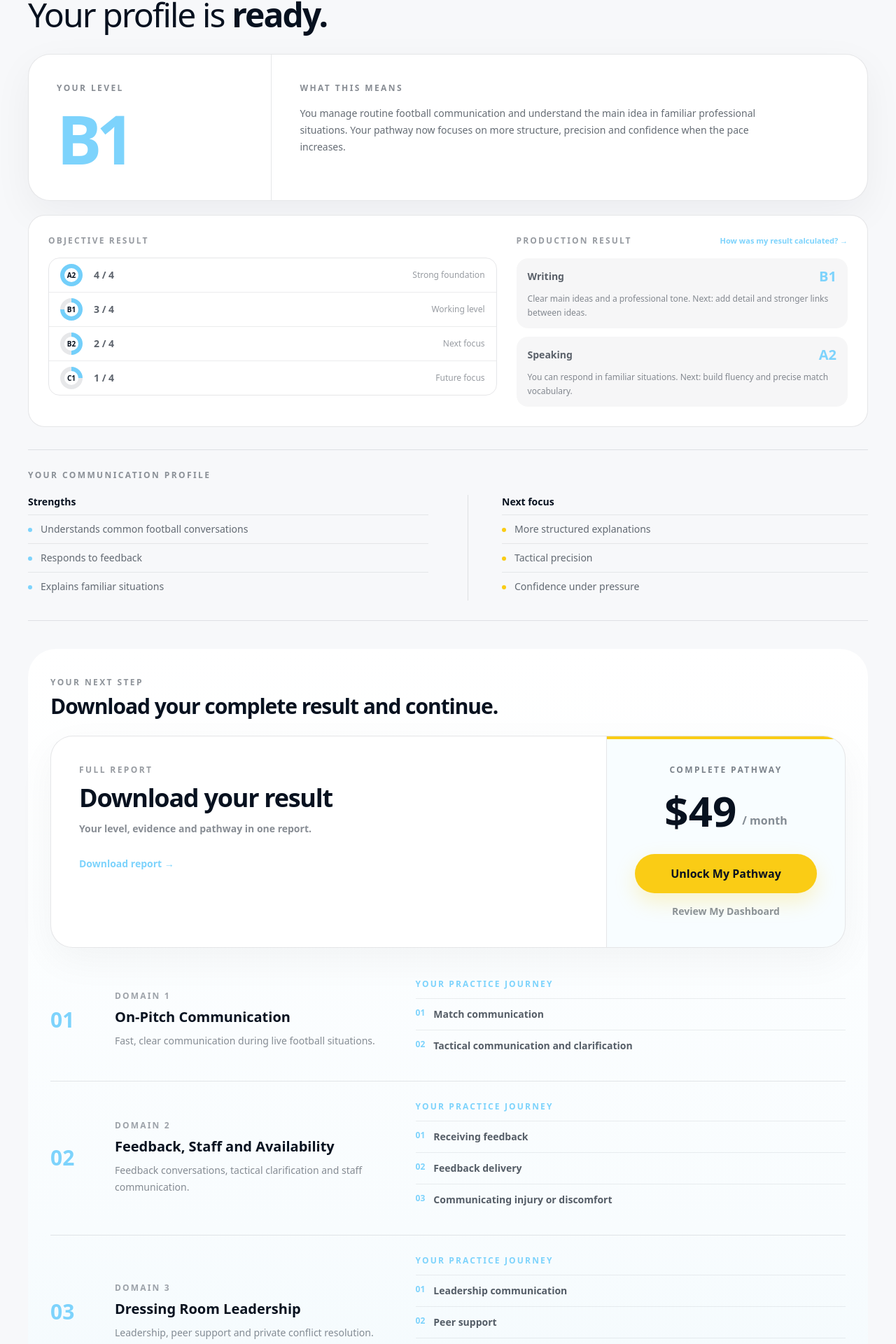
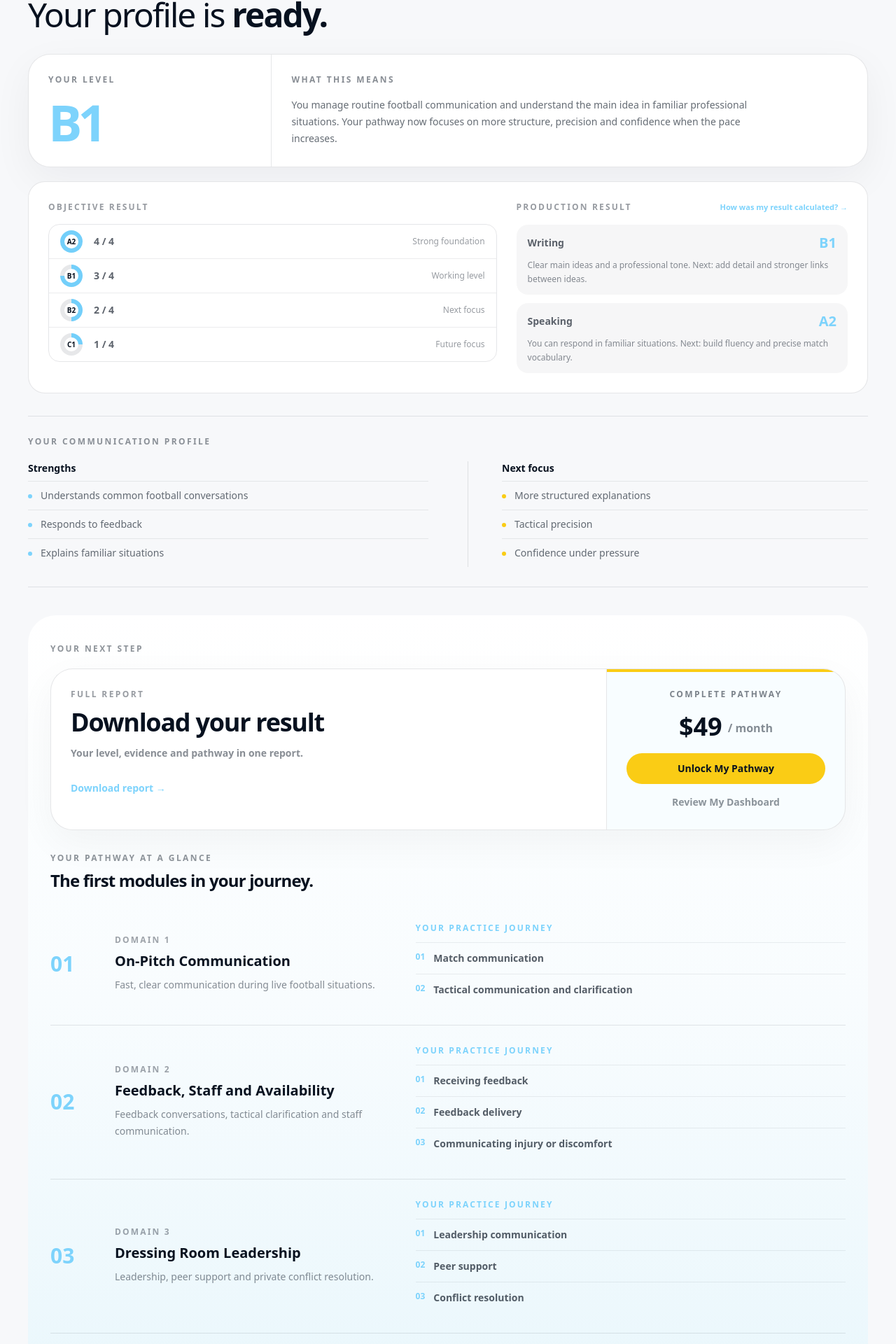
Before and after one commit to feifootball/fei-platform, a Next.js app: page /diagnostic/results/1 in a window 1280 px wide. Shown: the part 156-2076 px from the top of the page at 70% size. Built offline with nearby package versions, Linux system fonts and the light colour scheme; no server answers; the database is empty.

Commit message:
Compact result cards and streamline pathway preview

```diff
--- a/app/diagnostic/results/[attemptId]/page.tsx
+++ b/app/diagnostic/results/[attemptId]/page.tsx
@@ -143,11 +143,11 @@ export default function DiagnosticResultPage() {
 
         <section className="mt-8 rounded-[2rem] border border-fei-bg/10 bg-white shadow-[0_18px_55px_rgba(7,17,31,0.05)]">
           <div className="grid lg:grid-cols-[0.58fr_1.42fr]">
-            <div className="p-7 sm:p-10 lg:border-r lg:border-fei-bg/10">
+            <div className="p-5 sm:p-7 lg:border-r lg:border-fei-bg/10">
               <p className="text-xs font-black uppercase tracking-[0.2em] text-fei-bg/48">Your level</p>
-              <p className="mt-4 text-8xl font-black leading-none tracking-[-0.08em] text-fei-sky">{result.level}</p>
+              <p className="mt-4 text-7xl font-black leading-none tracking-[-0.08em] text-fei-sky">{result.level}</p>
             </div>
-            <div className="p-7 sm:p-10">
+            <div className="p-5 sm:p-7">
               <p className="text-xs font-black uppercase tracking-[0.2em] text-fei-bg/48">What this means</p>
               <p className="mt-4 max-w-2xl text-sm leading-6 text-fei-bg/62">{result.reason}</p>
             </div>
@@ -220,25 +220,29 @@ export default function DiagnosticResultPage() {
         </section>
 
         <section className="mt-10 rounded-[2.5rem] bg-gradient-to-b from-white via-[#f8fcfe] to-[#eaf7fc] px-5 py-8 sm:px-8 sm:py-10">
-          <div className="mb-6">
+          <div className="mb-5">
             <p className="text-xs font-black uppercase tracking-[0.2em] text-fei-bg/45">Your next step</p>
-            <h2 className="mt-2 text-2xl font-black tracking-[-0.035em] sm:text-3xl">Download your complete result and continue.</h2>
           </div>
           <div className="overflow-hidden rounded-[2rem] border border-fei-bg/10 bg-white shadow-[0_18px_55px_rgba(7,17,31,0.045)]">
             <div className="grid lg:grid-cols-[1fr_340px]">
-              <div className="p-7 sm:p-10 lg:border-r lg:border-fei-bg/10">
+              <div className="p-5 sm:p-7 lg:border-r lg:border-fei-bg/10">
                 <p className="text-xs font-black uppercase tracking-[0.2em] text-fei-bg/42">Full report</p>
                 <h2 className="mt-3 text-3xl font-black tracking-[-0.035em] sm:text-4xl">Download your result</h2>
                 <p className="mt-3 max-w-md text-sm font-semibold leading-6 text-fei-bg/48">Your level, evidence and pathway in one report.</p>
                 <a href="#download-result" className="mt-7 inline-flex text-sm font-bold text-fei-sky hover:underline">Download report →</a>
               </div>
-              <div className="relative flex flex-col justify-between border-t border-fei-bg/10 bg-fei-sky/[0.055] p-7 sm:p-10 lg:border-t-0"><div className="absolute inset-x-0 top-0 h-1 bg-fei-yellow" /><div><p className="text-center text-xs font-black uppercase tracking-[0.2em] text-fei-bg/52">Complete pathway</p><div className="mt-5 flex items-end justify-center gap-2"><p className="text-6xl font-black leading-none">$49</p><p className="pb-1 text-base font-bold text-fei-bg/48">/ month</p></div></div><div className="mt-8"><button type="button" onClick={() => router.push('/#pricing')} className="w-full rounded-full bg-fei-yellow px-6 py-4 text-base font-black shadow-[0_12px_30px_rgba(255,204,0,0.22)] transition hover:-translate-y-0.5">Unlock My Pathway</button><button type="button" onClick={() => router.push('/dashboard')} className="mt-4 w-full text-sm font-bold text-fei-bg/45 hover:text-fei-bg">Review My Dashboard</button></div></div>
+              <div className="relative flex flex-col justify-between border-t border-fei-bg/10 bg-fei-sky/[0.055] p-5 sm:p-7 lg:border-t-0"><div className="absolute inset-x-0 top-0 h-1 bg-fei-yellow" /><div><p className="text-center text-xs font-black uppercase tracking-[0.2em] text-fei-bg/52">Complete pathway</p><div className="mt-5 flex items-end justify-center gap-2"><p className="text-4xl font-black leading-none">$49</p><p className="pb-1 text-base font-bold text-fei-bg/48">/ month</p></div></div><div className="mt-5"><button type="button" onClick={() => router.push('/#pricing')} className="w-full rounded-full bg-fei-yellow px-5 py-3 text-sm font-black transition hover:-translate-y-0.5">Unlock My Pathway</button><button type="button" onClick={() => router.push('/dashboard')} className="mt-4 w-full text-sm font-bold text-fei-bg/45 hover:text-fei-bg">Review My Dashboard</button></div></div>
             </div>
           </div>
 
+          <div className="mt-8">
+            <p className="text-xs font-black uppercase tracking-[0.2em] text-fei-bg/45">Your pathway at a glance</p>
+            <h2 className="mt-2 text-2xl font-black tracking-[-0.035em]">The first modules in your journey.</h2>
+          </div>
           <div className="mt-4">
-            {domains.map((domain, index) => <article key={domain.title} className="grid gap-5 border-b border-fei-bg/10 py-7 lg:grid-cols-[72px_0.8fr_1.2fr] lg:items-center"><p className="text-3xl font-black text-fei-sky">{String(index + 1).padStart(2, '0')}</p><div><p className="text-xs font-black uppercase tracking-[0.18em] text-fei-bg/38">Domain {index + 1}</p><h3 className="mt-2 text-xl font-black">{domain.title}</h3><p className="mt-2 max-w-md text-sm leading-6 text-fei-bg/48">{domain.detail}</p></div><div><p className="mb-3 text-xs font-black uppercase tracking-[0.18em] text-fei-sky">Your practice journey</p>{domain.scenarios.map((scenario, i) => <div key={scenario} className="flex gap-3 border-t border-fei-bg/[0.07] py-3 text-sm font-bold text-fei-bg/68"><span className="text-xs text-fei-sky">{String(i + 1).padStart(2, '0')}</span>{scenario}</div>)}</div></article>)}
+            {domains.slice(0, 3).map((domain, index) => <article key={domain.title} className="grid gap-5 border-b border-fei-bg/10 py-7 lg:grid-cols-[72px_0.8fr_1.2fr] lg:items-center"><p className="text-3xl font-black text-fei-sky">{String(index + 1).padStart(2, '0')}</p><div><p className="text-xs font-black uppercase tracking-[0.18em] text-fei-bg/38">Domain {index + 1}</p><h3 className="mt-2 text-xl font-black">{domain.title}</h3><p className="mt-2 max-w-md text-sm leading-6 text-fei-bg/48">{domain.detail}</p></div><div><p className="mb-3 text-xs font-black uppercase tracking-[0.18em] text-fei-sky">Your practice journey</p>{domain.scenarios.map((scenario, i) => <div key={scenario} className="flex gap-3 border-t border-fei-bg/[0.07] py-3 text-sm font-bold text-fei-bg/68"><span className="text-xs text-fei-sky">{String(i + 1).padStart(2, '0')}</span>{scenario}</div>)}</div></article>)}
           </div>
+          <p className="mt-5 text-xs font-medium text-fei-bg/40">More role-specific modules will appear as you move through your pathway.</p>
         </section>
 
         <p className="mt-6 text-center text-xs text-fei-bg/35">Your diagnostic profile has been saved to your FEI dashboard.</p>
```
